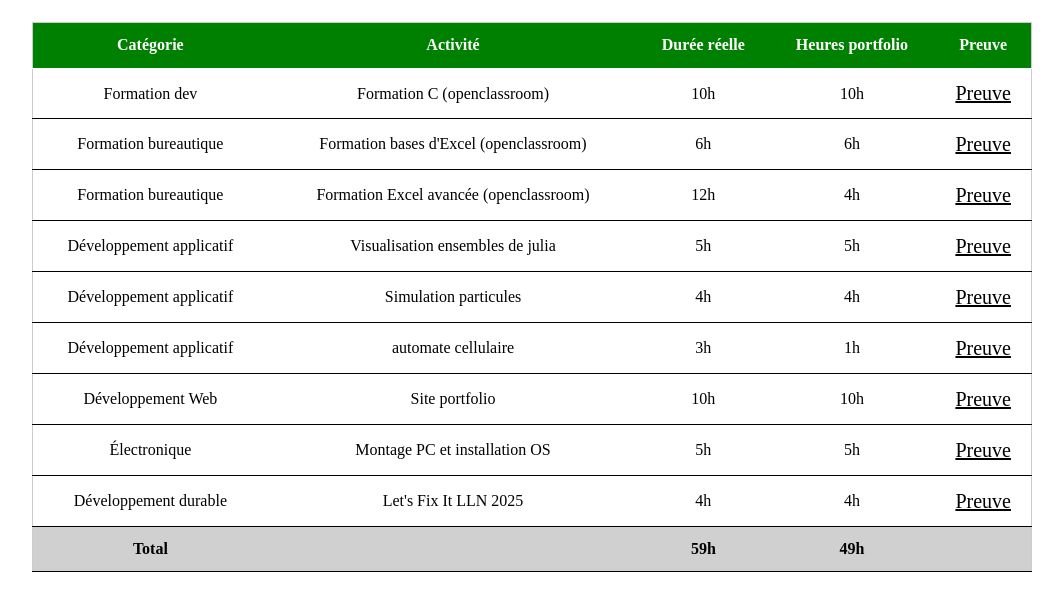
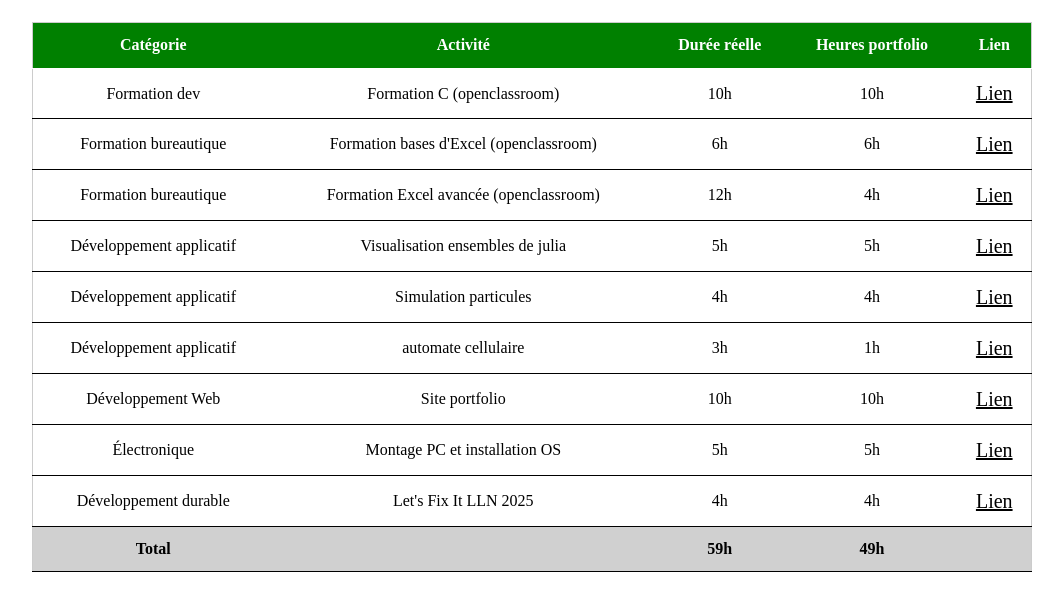
Before and after one commit to louis-ab/louis-ab.github.io, a plain HTML site: page index.html in a window 1280 px wide. Shown: the part 185-781 px from the top of the page, without its empty margins (108-1171 px from the left). Drawn offline with Linux system fonts and the light colour scheme.

Commit message:
Update index.html

```diff
--- a/index.html
+++ b/index.html
@@ -23,70 +23,70 @@
                         <th>Activité</th>
                         <th>Durée réelle</th>
                         <th>Heures portfolio</th>
-                        <th>Preuve</th>
+                        <th>Lien</th>
                     </tr>
                     <tr>
                         <td>Formation dev</td>
                         <td>Formation C (openclassroom)</td>
                         <td>10h</td>
                         <td>10h</td>
-                        <td><a class="preuve" href="form_C.html">Preuve</a></td>
+                        <td><a class="preuve" href="form_C.html">Lien</a></td>
                     </tr>
                     <tr>
                         <td>Formation bureautique</td>
                         <td>Formation bases d'Excel (openclassroom)</td>
                         <td>6h</td>
                         <td>6h</td>
-                        <td><a class="preuve" href="form_excel.html">Preuve</a></td>
+                        <td><a class="preuve" href="form_excel.html">Lien</a></td>
                     </tr>
                     <tr>
                         <td>Formation bureautique</td>
                         <td>Formation Excel avancée (openclassroom)</td>
                         <td>12h</td>
                         <td>4h</td>
-                        <td><a class="preuve" href="form_excel_2.html">Preuve</a></td>
+                        <td><a class="preuve" href="form_excel_2.html">Lien</a></td>
                     </tr>
                     <tr>
                         <td>Développement applicatif</td>
                         <td>Visualisation ensembles de julia</td>
                         <td>5h</td>
                         <td>5h</td>
-                        <td><a class="preuve" href="p_julia.html">Preuve</a></td>
+                        <td><a class="preuve" href="p_julia.html">Lien</a></td>
                     </tr>
                     <tr>
                         <td>Développement applicatif</td>
                         <td>Simulation particules</td>
                         <td>4h</td>
                         <td>4h</td>
-                        <td><a class="preuve" href="p_part.html">Preuve</a></td>
+                        <td><a class="preuve" href="p_part.html">Lien</a></td>
                     </tr>
                     <tr>
                         <td>Développement applicatif</td>
                         <td>automate cellulaire</td>
                         <td>3h</td>
                         <td>1h</td>
-                        <td><a class="preuve" href="p_aut.html">Preuve</a></td>
+                        <td><a class="preuve" href="p_aut.html">Lien</a></td>
                     </tr>
                     <tr>
                         <td>Développement Web</td>
                         <td>Site portfolio</td>
                         <td>10h</td>
                         <td>10h</td>
-                        <td><a class="preuve" href="https://github.com/louis-ab/louis-ab.github.io">Preuve</a></td>
+                        <td><a class="preuve" href="https://github.com/louis-ab/louis-ab.github.io">Lien</a></td>
                     </tr>
                     <tr>
                         <td>Électronique</td>
                         <td>Montage PC et installation OS</td>
                         <td>5h</td>
                         <td>5h</td>
-                        <td><a class="preuve" href="pc.html">Preuve</a></td>
+                        <td><a class="preuve" href="pc.html">Lien</a></td>
                     </tr>
                     <tr>
                         <td>Développement durable</td>
                         <td>Let's Fix It LLN 2025</td>
                         <td>4h</td>
                         <td>4h</td>
-                        <td><a class="preuve" href="lf.html">Preuve</a></td>
+                        <td><a class="preuve" href="lf.html">Lien</a></td>
                     </tr>
                     <tr id="footer">
                         <th>Total</th>
```
